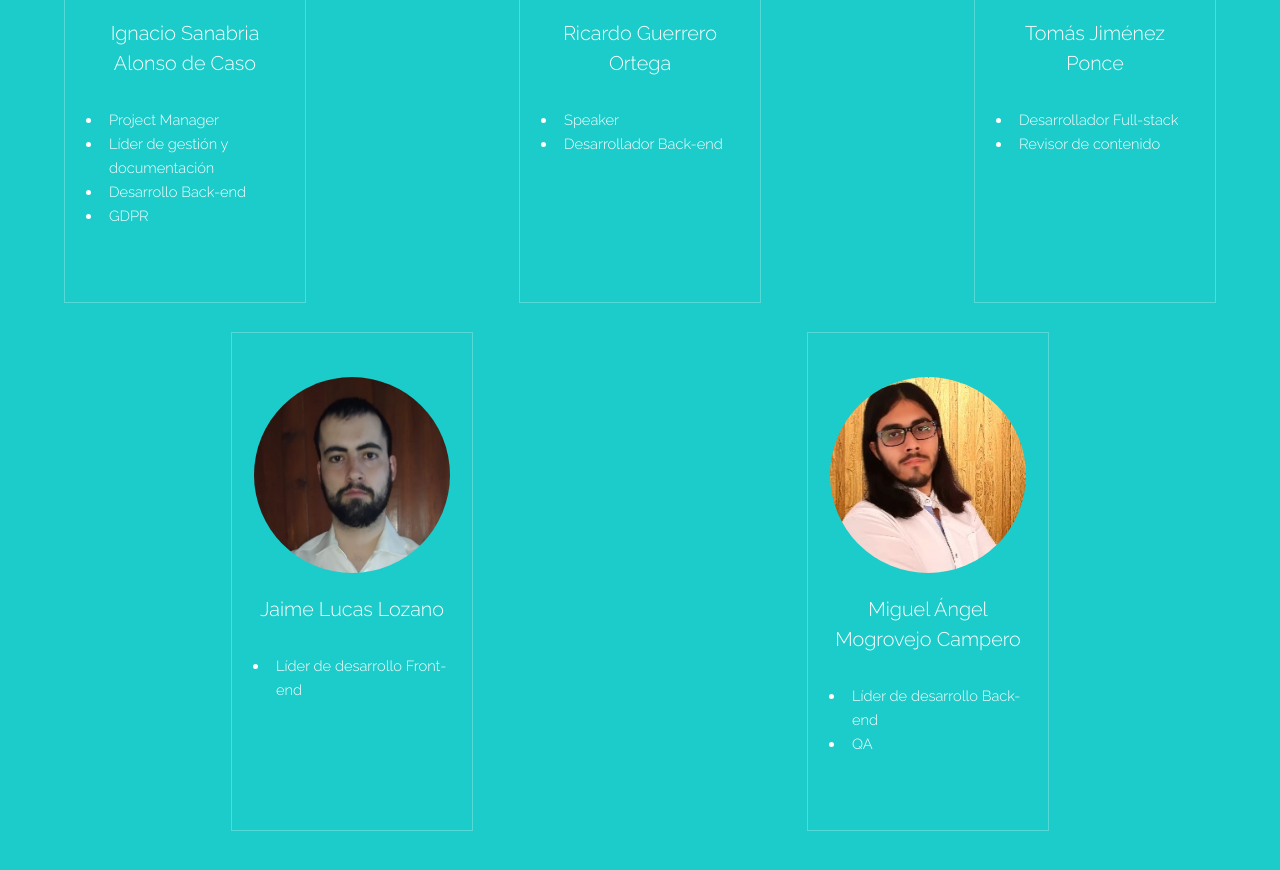
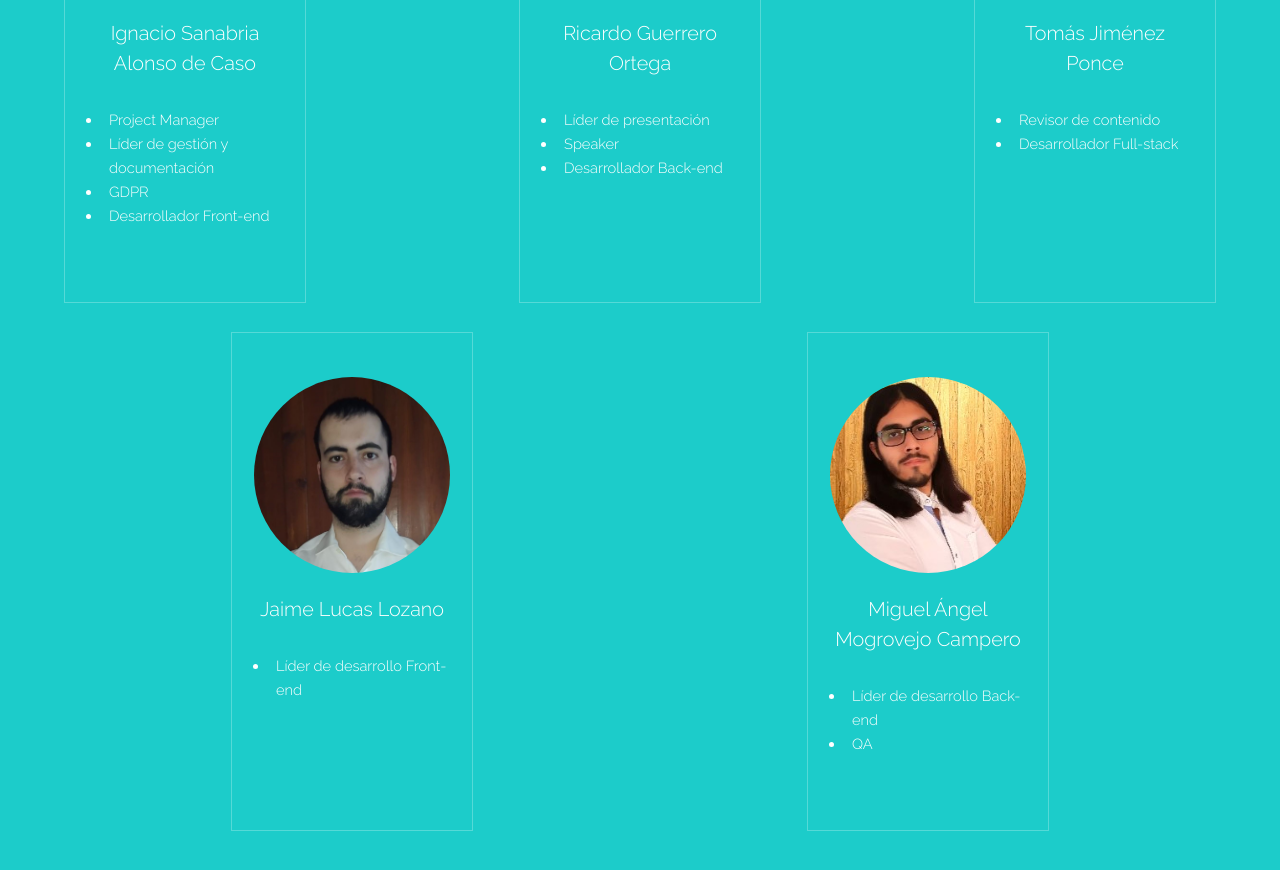
Before and after one commit to jailucloz/github.io, a plain HTML site: page index.html in a window 1280 px wide. Shown: the part 2027-2897 px from the top of the page. Drawn offline with Linux system fonts and the light colour scheme.

Commit message:
Más cambios

```diff
--- a/index.html
+++ b/index.html
@@ -115,22 +115,27 @@
 							</div>
 							<h3>Ignacio Sanabria Alonso de Caso</h3>
 							<p>
-								<ul><li>Project Manager</li>  <li>Líder de gestión y documentación</li>
-							<li>Desarrollo Back-end</li> <li> GDPR</li></ul></p>
+								<ul><li>Project Manager</li>  <li>Líder de gestión y documentación</li> <li> GDPR</li>
+							<li>Desarrollador Front-end</li></ul></p>
 						</div>
 						<div class="box person">
 							<div class="image round">
 								<img src="images/Ricardo.jpg" alt="Person 2" />
 							</div>
 							<h3>Ricardo Guerrero Ortega</h3>
-							<p><ul><li>Speaker</li> <li>Desarrollador Back-end</li></ul></p>
+							<p><ul>
+								<li>Líder de presentación</li>
+								<li>Speaker</li>
+								<li>Desarrollador Back-end</li>
+
+							</ul></p>
 						</div>
 						<div class="box person">
 							<div class="image round">
 								<img src="images/Tomás.jpeg" alt="Person 3" />
 							</div>
 							<h3>Tomás Jiménez Ponce</h3>
-							<p><ul><li>Desarrollador Full-stack</li> <li>Revisor de contenido</li></ul></p>
+							<p><ul><li>Revisor de contenido</li><li>Desarrollador Full-stack</li> </ul></p>
 						</div>
 </div>
 
```
